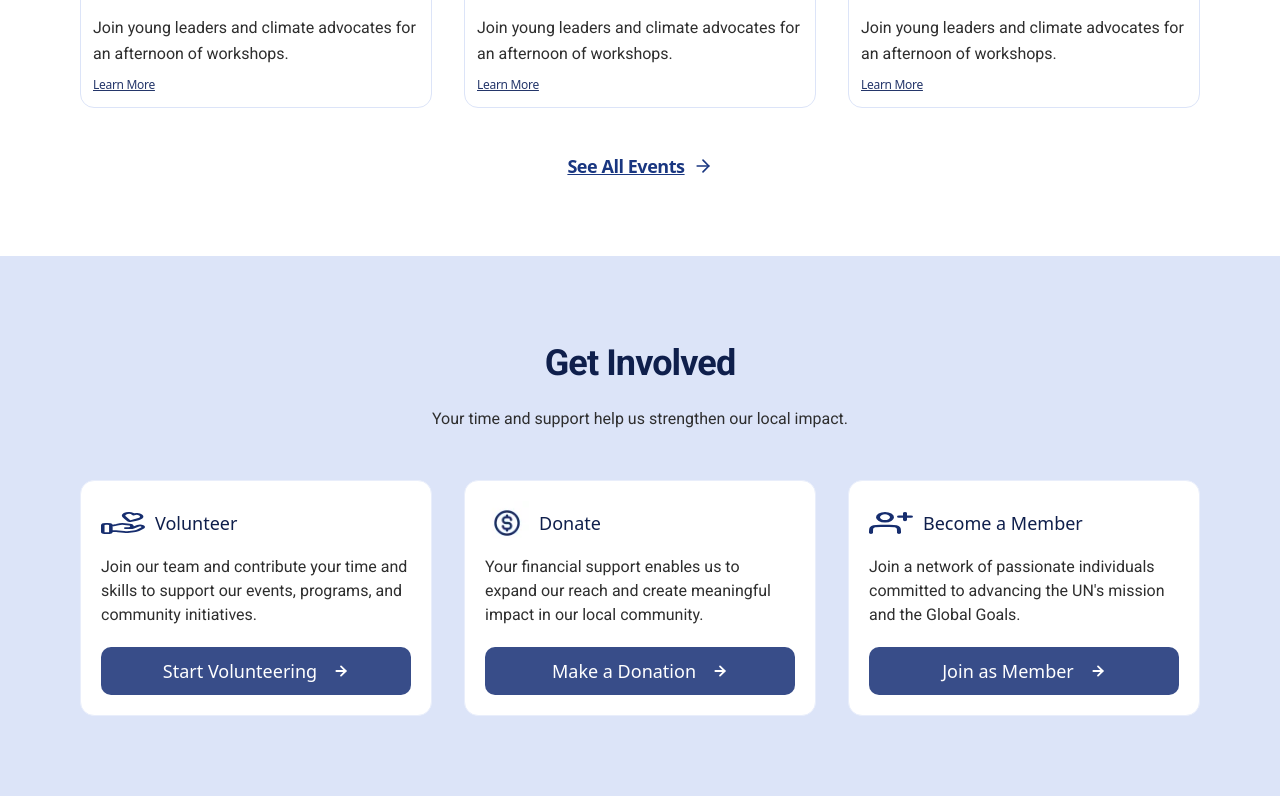
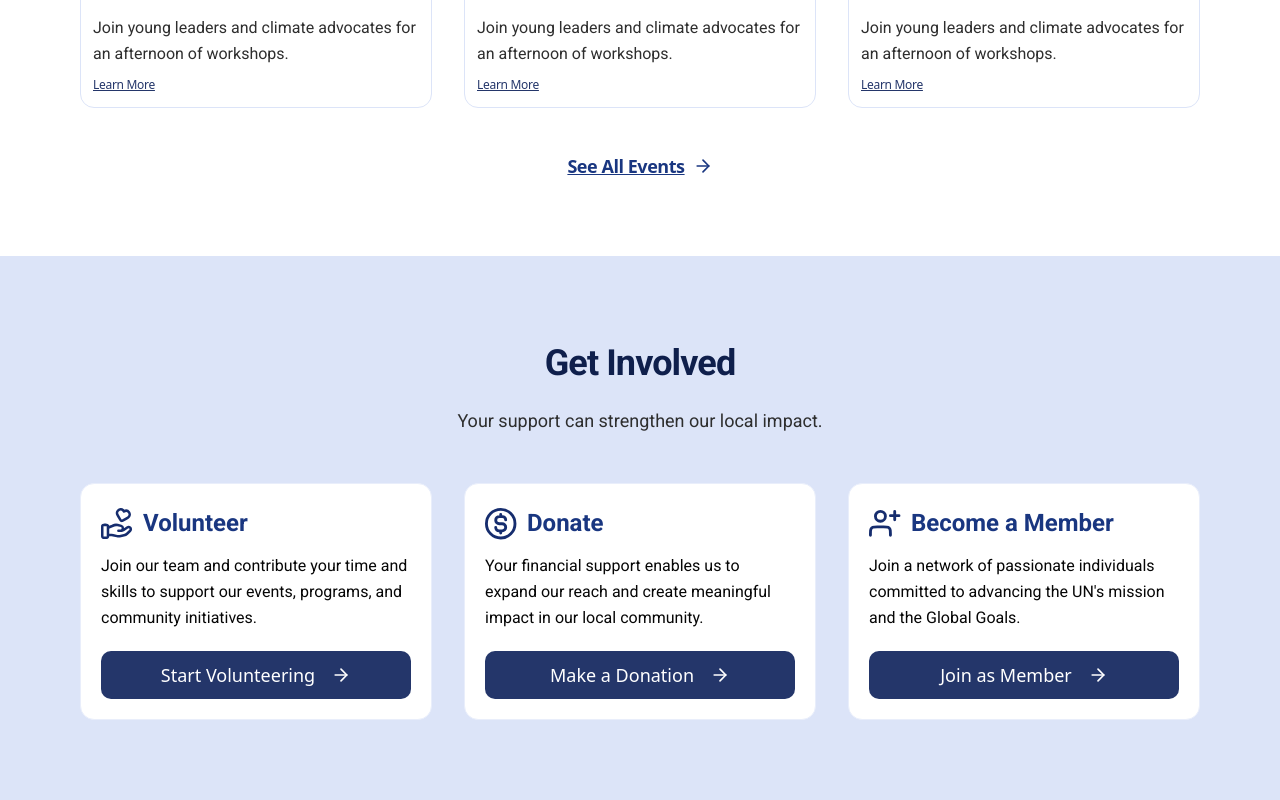
Before and after one commit to unac-vancouver/unacv-website, a React (Vite) app in the folder frontend/: page / in a window 1280 px wide. Shown: the part 2337-3137 px from the top of the page. Built offline with nearby package versions, Linux system fonts and the light colour scheme.

Commit message:
feat: update GetInvolved component with new SVG icons, improved layout, and typography adjustments

```diff
--- a/frontend/src/components/HomePageSections/GetInvolved.tsx
+++ b/frontend/src/components/HomePageSections/GetInvolved.tsx
@@ -1,8 +1,8 @@
-import HeartHandIcon from '@/assets/heart-hand-icon.svg';
-import DonateIcon from '@/assets/donate-icon.webp';
-import UserPlusIcon from '@/assets/user-plus-icon.svg';
-import ArrowRightWhite from '@/assets/arrow-right-white.svg';
-import { Body, H2 } from '@/components/ui/Typographies';
+import AddPerson from '@/assets/HomePage/AddPerson.svg'
+import HandHeart from '@/assets/HomePage/HandHeart.svg'
+import MoneySignCircle from '@/assets/HomePage/MoneySignCircle.svg'
+import { ArrowRight } from 'lucide-react';
+import { Body, H2, BodyLarge, H4 } from '@/components/ui/Typographies';
 
 interface InvolvementCard {
   id: number;
@@ -16,7 +16,7 @@ interface InvolvementCard {
 const INVOLVEMENT_OPTIONS: InvolvementCard[] = [
   {
     id: 1,
-    icon: HeartHandIcon,
+    icon: HandHeart,
     title: 'Volunteer',
     description: 'Join our team and contribute your time and skills to support our events, programs, and community initiatives.',
     buttonText: 'Start Volunteering',
@@ -24,7 +24,7 @@ const INVOLVEMENT_OPTIONS: InvolvementCard[] = [
   },
   {
     id: 2,
-    icon: DonateIcon,
+    icon: MoneySignCircle,
     title: 'Donate',
     description: 'Your financial support enables us to expand our reach and create meaningful impact in our local community.',
     buttonText: 'Make a Donation',
@@ -32,7 +32,7 @@ const INVOLVEMENT_OPTIONS: InvolvementCard[] = [
   },
   {
     id: 3,
-    icon: UserPlusIcon,
+    icon: AddPerson,
     title: 'Become a Member',
     description: "Join a network of passionate individuals committed to advancing the UN's mission and the Global Goals.",
     buttonText: 'Join as Member',
@@ -47,9 +47,9 @@ export default function GetInvolved() {
         {/* Header */}
         <div className="flex flex-col items-center gap-4 mb-10 md:mb-12">
           <H2 className="text-center text-[var(--color-primary-blue-10)]">Get Involved</H2>
-          <Body className="text-center text-[var(--color-neutral-9)] max-w-[663px]">
-            Your time and support help us strengthen our local impact.
-          </Body>
+          <BodyLarge className="text-center text-[var(--color-neutral-9)] max-w-[663px]">
+            Your support can strengthen our local impact.
+          </BodyLarge>
         </div>
 
         {/* Cards Grid */}
@@ -61,33 +61,29 @@ export default function GetInvolved() {
             >
               {/* Card Header */}
               <div className="flex items-center gap-2.5">
-                <div className="w-11 h-11 flex items-center justify-center">
+                <div className="w-8 h-8 flex items-center justify-center">
                   <img
                     src={option.icon}
                     alt={option.title}
                     className="w-full h-full object-contain"
                   />
                 </div>
-                <h3 className="text-base md:text-lg font-medium text-[var(--color-primary-blue-10)] leading-tight">
+                <H4 className='text-primary'>
                   {option.title}
-                </h3>
+                </H4>
               </div>
 
               {/* Card Content */}
               <div className="flex flex-col gap-5">
-                <Body className="text-[var(--color-neutral-9)] text-[14px] md:text-[16px]">{option.description}</Body>
+                <Body >{option.description}</Body>
 
                 {/* Button */}
                 <a
                   href={option.buttonLink}
-                  className="bg-[var(--color-primary-blue-8)] hover:bg-[var(--color-primary-blue-9)] transition-colors rounded-lg px-4 md:px-5 py-2.5 flex items-center justify-center gap-4 text-[var(--color-neutral-0)] text-base md:text-lg font-medium"
+                  className="bg-[var(--color-primary-blue-9)] hover:bg-[var(--color-primary-blue-10)] transition-colors rounded-lg px-4 md:px-5 py-2.5 flex items-center justify-center gap-4 text-[var(--color-neutral-0)] text-base md:text-lg font-medium"
                 >
                   <span>{option.buttonText}</span>
-                  <img
-                    src={ArrowRightWhite}
-                    alt=""
-                    className="w-4 h-4"
-                  />
+                  <ArrowRight className="w-5 h-5" />
                 </a>
               </div>
             </div>
```
